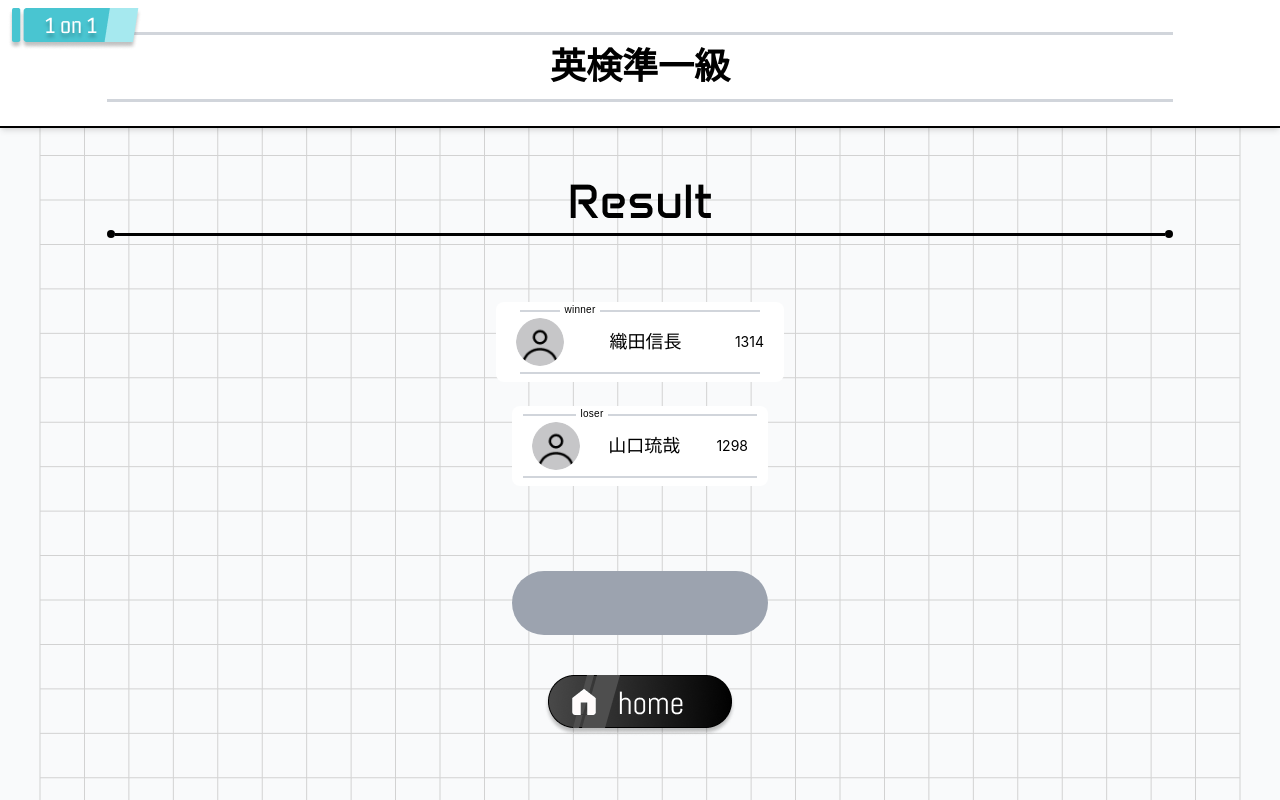
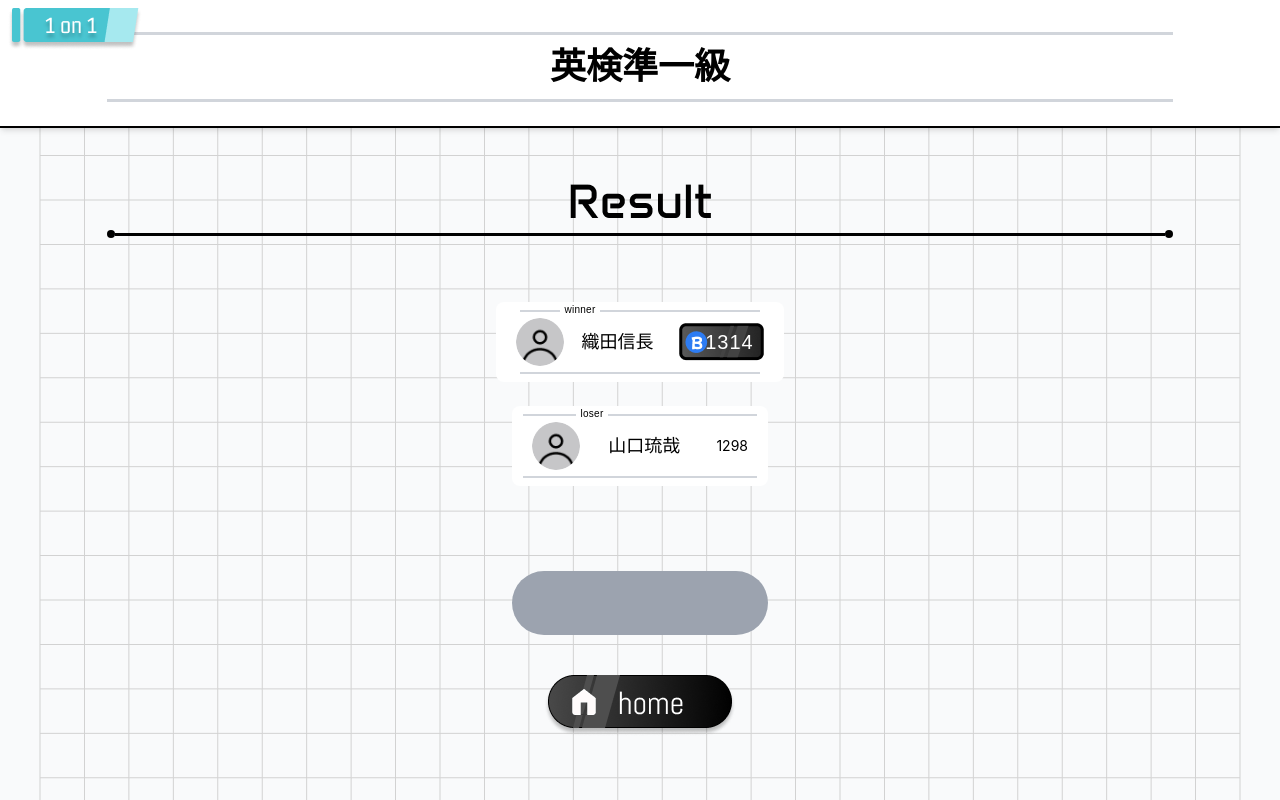
Before and after one commit to Kazu-1024/kazuyoshi-temp-, a React (Create React App) app: page /Result in a window 1280 px wide. Built offline with nearby package versions, Linux system fonts and the light colour scheme; the HTML template or start-up script is replaced by a standard one.

Commit message:
ratingBg のimport を追加

```diff
--- a/src/components/Result/Result.jsx
+++ b/src/components/Result/Result.jsx
@@ -2,7 +2,8 @@ import React, {useState} from 'react'
 import Tag1on1 from '../../assets/images/1on1_tag.png';
 import ResultText from '../../assets/images/ResultText.png'
 import defaultIcon from '../../assets/images/defaultIcon.png';
-import HomeRouteButton from '../../assets/images/homeRouteButton.png'
+import HomeRouteButton from '../../assets/images/homeRouteButton.png';
+import ratingBg from "../../assets/images/ratingBg.png";
 
 const Result = () => {
   // サンプルデータ
@@ -38,7 +39,12 @@ const Result = () => {
                 <div className="flex items-center justify-between w-full h-full px-5 ">
                   <img src={defaultIcon} className="w-12 h-12 rounded-full" />
                   <p className="text-lg mr-2">{resultData.winner.name}</p>
-                  <p className="text-sm">{resultData.winner.rate}</p>
+                  <div className="relative">
+                    <img src={ratingBg} alt="Rating Backgroud" className="block" />
+                    <p className="absolute inset-0 left-4 flex items-center justify-center text-white font-jaro tracking-wider text-xl">
+                      {resultData.winner.rate}
+                    </p>
+                  </div>
                 </div>
                 <div className="w-5/6 border-t border border-gray-300 mb-2 mx-auto" />
                 <p className="absolute top-0 left-16 w-10 text-center bg-white text-[10px] font-afacad tracking-wide">winner</p>
```
